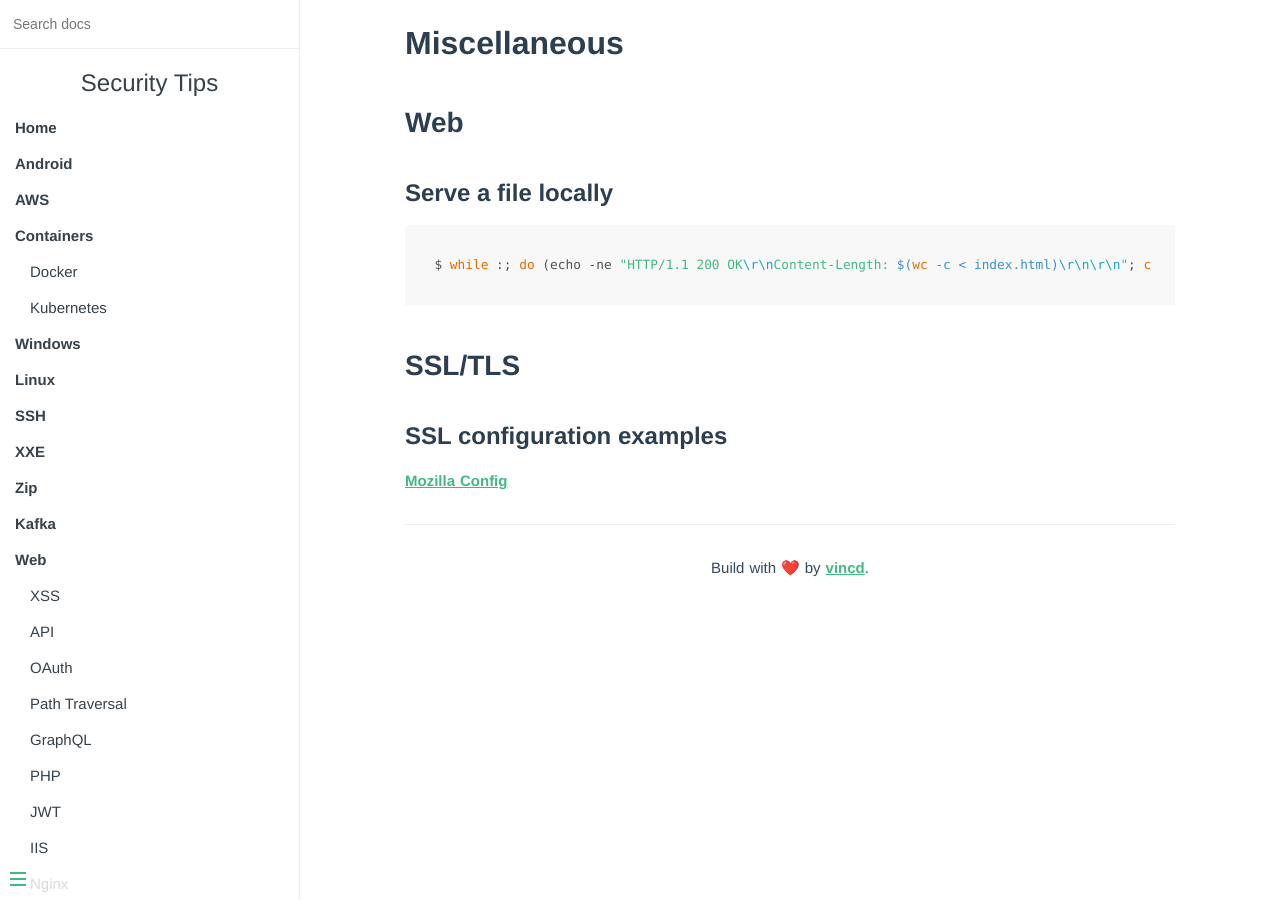
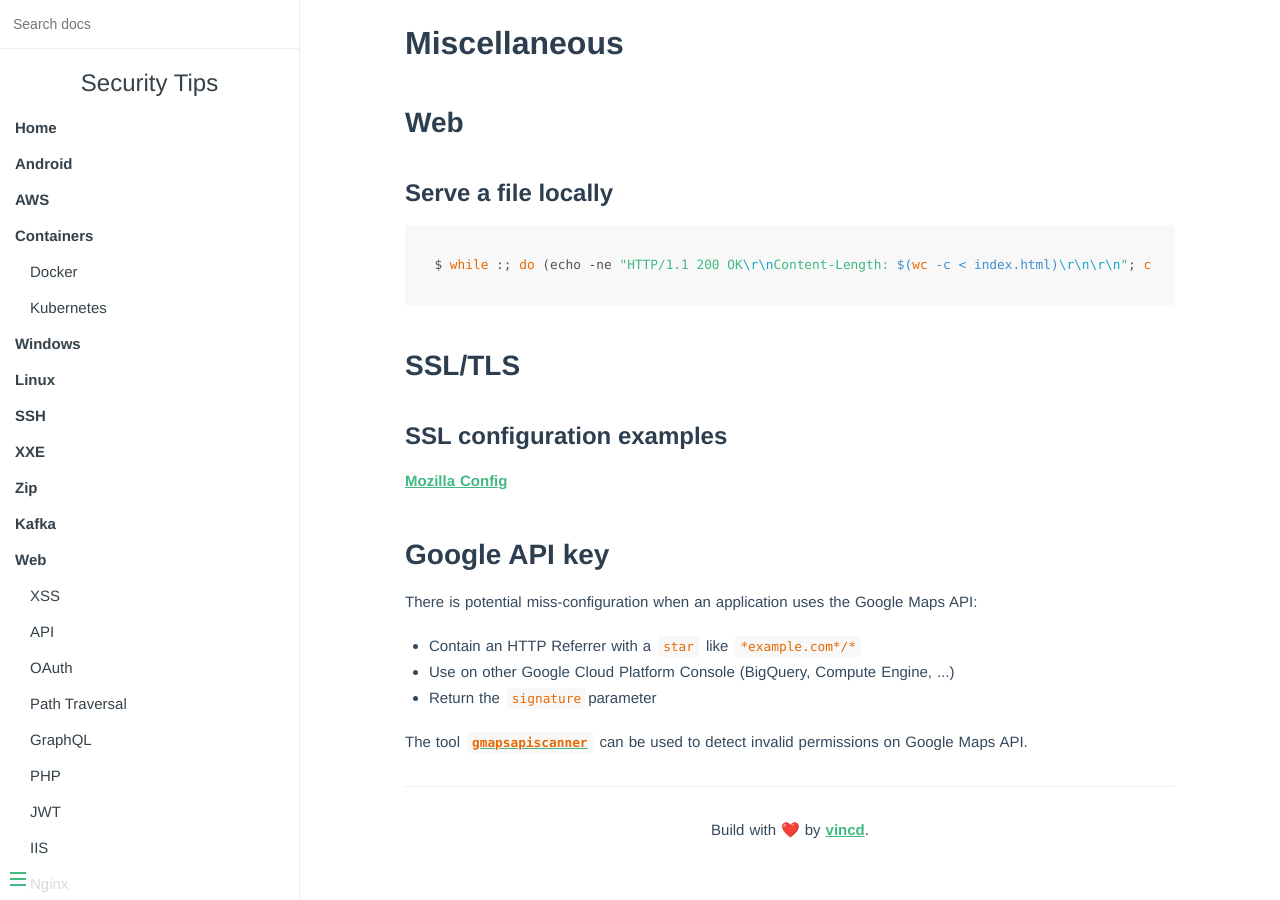
Before and after one commit to vincd/security-tips, an MkDocs documentation site: the page built from docs/miscs.md, in a window 1280 px wide and 900 px high, scrolled down 65 px. Built offline with MkDocs 1.6.1, drawn with Linux system fonts in a browser that asks for light colours.

Commit message:
Add Google Maps API tips

```diff
--- a/docs/miscs.md
+++ b/docs/miscs.md
@@ -13,3 +13,15 @@ $ while :; do (echo -ne "HTTP/1.1 200 OK\r\nContent-Length: $(wc -c < index.html
 ### SSL configuration examples
 
 [Mozilla Config](https://ssl-config.mozilla.org/)
+
+
+## Google API key
+There is potential miss-configuration when an application uses the Google Maps API:
+
+- Contain an HTTP Referrer with a `star` like `*example.com*/*`
+- Use on other Google Cloud Platform Console (BigQuery, Compute Engine, ...)
+- Return the `signature`parameter
+
+
+The tool [`gmapsapiscanner`](https://github.com/ozguralp/gmapsapiscanner) can be
+used to detect invalid permissions on Google Maps API.
```
